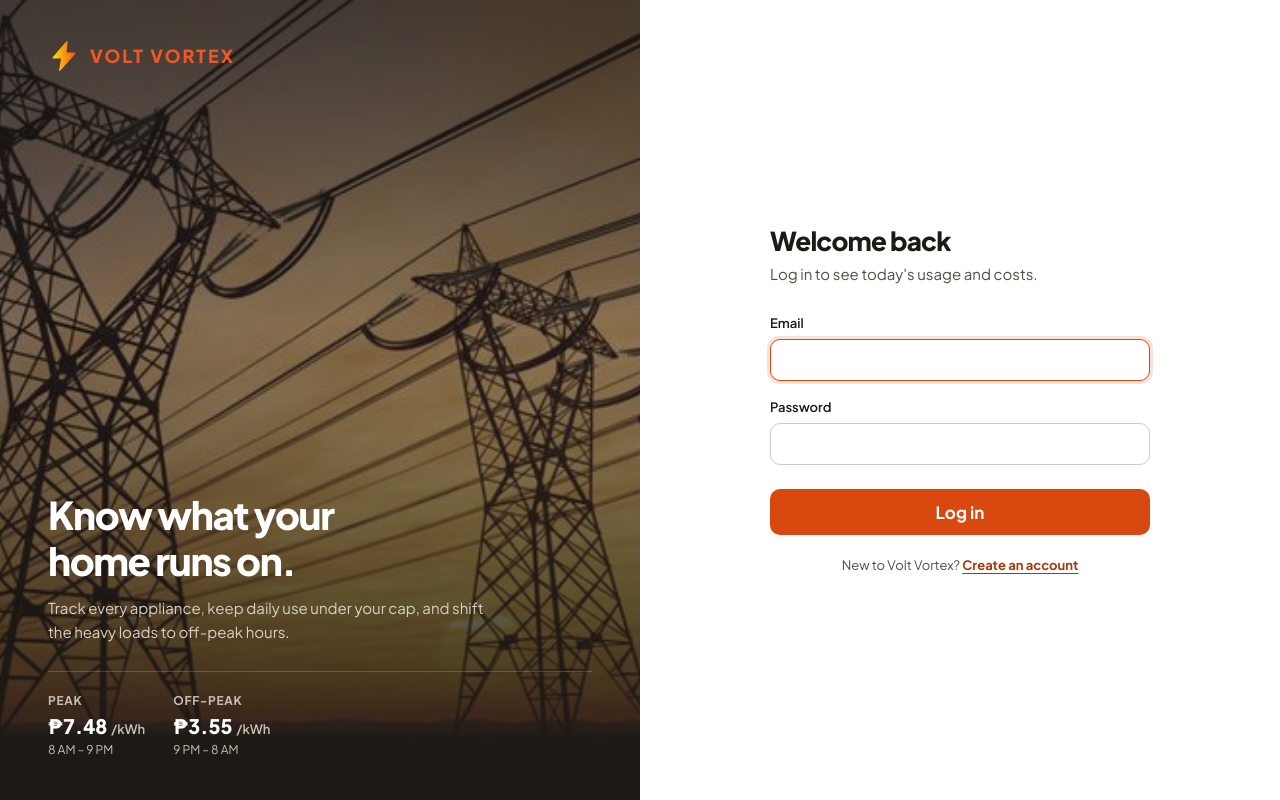
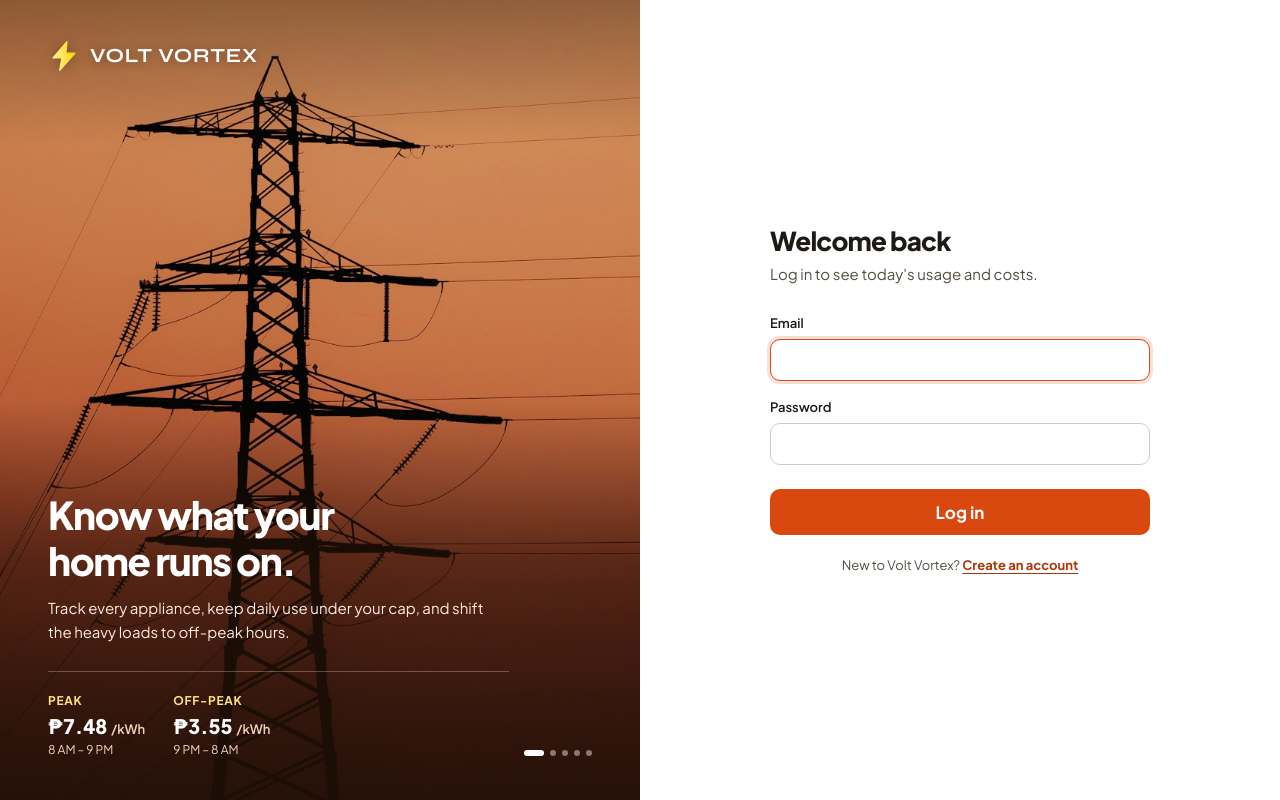
Before and after one commit to Shwarmanism/Appliances-Scheduler, a Flask app: page / in a window 1280 px wide. Run offline with Flask 3, Linux system fonts and the light colour scheme.

Commit message:
new logo font and login page slideshow

```diff
--- a/app/static/theme.css
+++ b/app/static/theme.css
@@ -114,8 +114,9 @@ button, input, select, textarea { font: inherit; color: inherit; }
 .brand-mark { display: grid; place-items: center; line-height: 0; }
 .logo-bolt { display: block; overflow: visible; }
 .brand-name {
-    font-weight: 800; font-size: 1rem; letter-spacing: 2px; text-transform: uppercase;
-    color: #f25622; white-space: nowrap;
+    font-family: "Syne", var(--font); font-weight: 700;
+    font-size: 1.0625rem; letter-spacing: .04em; text-transform: uppercase;
+    color: #f25622; white-space: nowrap; line-height: 1;
 }
 
 .nav { display: flex; flex-direction: column; gap: 2px; }
@@ -407,27 +408,35 @@ input[type="checkbox"]:not(.switch), input[type="radio"] { accent-color: var(--a
    ========================================================================== */
 .auth { min-height: 100vh; display: grid; grid-template-columns: minmax(0, 1fr) minmax(0, 1fr); background: var(--surface); }
 .auth-aside {
-    position: relative; overflow: hidden; display: flex; flex-direction: column; justify-content: space-between;
-    padding: 40px 48px; color: #f4efe8; background: var(--ink);
+    position: relative; overflow: hidden; isolation: isolate;
+    display: flex; flex-direction: column; justify-content: space-between; align-items: flex-start;
+    padding: 40px 48px; color: #fff4ea; background: #3a1d0c;
 }
-.auth-aside::before {
-    content: ""; position: absolute; inset: 0; z-index: 0;
-    background: var(--auth-img) center / cover no-repeat;
-    opacity: .78;
+.auth-slides { position: absolute; inset: 0; z-index: -2; }
+.auth-slide {
+    position: absolute; inset: 0; background-size: cover; background-repeat: no-repeat;
+    opacity: 0; transform: scale(1.04);
+    transition: opacity 1.2s ease, transform 6s ease-out;
 }
+.auth-slide.is-on { opacity: 1; transform: scale(1); }
+.auth-dots { position: absolute; right: 48px; bottom: 44px; display: flex; gap: 6px; }
+.auth-dots i { width: 6px; height: 6px; border-radius: 99px; background: rgba(255, 244, 234, .45); transition: width 300ms var(--ease), background 300ms; }
+.auth-dots i.on { width: 20px; background: #fff; }
 .auth-aside::after {
-    content: ""; position: absolute; inset: 0; z-index: 0;
-    background: linear-gradient(180deg, rgba(29, 26, 22, .55) 0%, rgba(29, 26, 22, .15) 40%, rgba(29, 26, 22, .92) 100%);
+    content: ""; position: absolute; inset: 0; z-index: -1;
+    background: linear-gradient(180deg, rgba(40, 19, 7, .38) 0%, rgba(40, 19, 7, 0) 18%, rgba(40, 19, 7, 0) 50%, rgba(40, 19, 7, .6) 70%, rgba(32, 15, 6, .9) 100%);
 }
-.auth-aside > * { position: relative; z-index: 1; }
-.auth-aside .brand-name { font-size: 1.125rem; }
+.auth-aside .brand-name { color: #fff; font-size: 1.25rem; text-shadow: 0 1px 8px rgba(40, 19, 7, .35); }
+.auth-aside .logo-bolt stop:first-child { stop-color: #fff3a0; }
+.auth-aside .logo-bolt stop:last-child { stop-color: #ffd400; }
+.auth-aside .brand .logo-bolt { width: 32px; height: 32px; filter: drop-shadow(0 1px 6px rgba(40, 19, 7, .35)); }
 .auth-pitch h2 { font-size: clamp(1.75rem, 3vw, 2.5rem); font-weight: 800; letter-spacing: -0.035em; color: #fff; max-width: 16ch; }
-.auth-pitch p { margin-top: 12px; color: #d9d0c4; max-width: 42ch; }
-.rates { display: flex; gap: 28px; margin-top: 28px; padding-top: 20px; border-top: 1px solid rgba(255, 255, 255, .18); }
-.rate-k { font-size: var(--fs-xs); font-weight: 700; color: #c9bfb2; text-transform: uppercase; letter-spacing: .06em; }
+.auth-pitch p { margin-top: 12px; color: #ffeadb; max-width: 42ch; }
+.rates { display: flex; gap: 28px; margin-top: 28px; padding-top: 20px; border-top: 1px solid rgba(255, 236, 220, .28); }
+.rate-k { font-size: var(--fs-xs); font-weight: 700; color: #ffe27a; text-transform: uppercase; letter-spacing: .06em; }
 .rate-v { font-size: var(--fs-lg); font-weight: 800; color: #fff; font-variant-numeric: tabular-nums; }
-.rate-v small { font-size: var(--fs-sm); font-weight: 600; color: #c9bfb2; }
-.rate-t { font-size: var(--fs-xs); color: #c9bfb2; }
+.rate-v small { font-size: var(--fs-sm); font-weight: 600; color: #f3d3bb; }
+.rate-t { font-size: var(--fs-xs); color: #f3d3bb; }
 
 .auth-main { display: flex; align-items: center; justify-content: center; padding: 40px 24px; }
 .auth-form { width: 100%; max-width: 380px; }
--- a/app/templates/_auth.html
+++ b/app/templates/_auth.html
@@ -9,12 +9,25 @@
     <title>{% block title %}{% endblock %} · Volt Vortex</title>
     <link rel="preconnect" href="https://fonts.googleapis.com">
     <link rel="preconnect" href="https://fonts.gstatic.com" crossorigin>
-    <link href="https://fonts.googleapis.com/css2?family=Plus+Jakarta+Sans:wght@400;500;600;700;800&display=swap" rel="stylesheet">
+    <link href="https://fonts.googleapis.com/css2?family=Syne:wght@700&family=Plus+Jakarta+Sans:wght@400;500;600;700;800&display=swap" rel="stylesheet">
     <link rel="stylesheet" href="{{ url_for('static', filename='theme.css') }}">
 </head>
 <body>
     <div class="auth">
-        <aside class="auth-aside" style="--auth-img: url('{{ url_for('static', filename='dashboard_slides/tip2.jpg') }}')">
+        {%- set slides = [
+            ('auth/login.jpg', '58% 40%'),
+            ('auth/register.jpg', '52% center'),
+            ('auth/turbines-gold.jpg', '48% center'),
+            ('auth/turbines-red.jpg', 'center 62%'),
+            ('auth/home-lamp.jpg', 'center 55%'),
+        ] -%}
+        {%- set start = self.auth_start()|trim|int -%}
+        <aside class="auth-aside">
+            <div class="auth-slides" id="authSlides" aria-hidden="true">
+                {% for img, pos in slides %}
+                <div class="auth-slide{% if loop.index0 == start %} is-on{% endif %}" data-src="{{ url_for('static', filename=img) }}" style="background-position: {{ pos }};{% if loop.index0 == start %} background-image: url('{{ url_for('static', filename=img) }}');{% endif %}"></div>
+                {% endfor %}
+            </div>
             <a href="{{ url_for('access.login') }}" class="brand">
                 <span class="brand-mark">{{ logo_mark("lm-aside", 32) }}</span>
                 <span class="brand-name">Volt Vortex</span>
@@ -35,6 +48,7 @@
                     </div>
                 </div>
             </div>
+            <div class="auth-dots" id="authDots" aria-hidden="true">{% for _ in slides %}<i{% if loop.index0 == start %} class="on"{% endif %}></i>{% endfor %}</div>
         </aside>
 
         <main class="auth-main">
@@ -56,6 +70,30 @@
                 {% endif %}
                 {% endwith %}
                 {% block content %}{% endblock %}
+{#- which slide each page starts on -#}{% if false %}{% block auth_start %}0{% endblock %}{% endif %}
+<script>
+(function () {
+    var slides = [].slice.call(document.querySelectorAll('#authSlides .auth-slide'));
+    var dots = [].slice.call(document.querySelectorAll('#authDots i'));
+    if (slides.length < 2) return;
+    var cur = slides.findIndex(function (s) { return s.classList.contains('is-on'); });
+    if (cur < 0) cur = 0;
+    function load(s) { if (!s.style.backgroundImage) s.style.backgroundImage = "url('" + s.dataset.src + "')"; }
+    // preload the rest once the page has settled
+    window.addEventListener('load', function () { slides.forEach(load); });
+    function show(i) {
+        load(slides[i]);
+        slides[cur].classList.remove('is-on');
+        slides[i].classList.add('is-on');
+        dots.forEach(function (d, k) { d.classList.toggle('on', k === i); });
+        cur = i;
+    }
+    setInterval(function () {
+        if (document.hidden) return;
+        show((cur + 1) % slides.length);
+    }, 5000);
+})();
+</script>
             </div>
         </main>
     </div>
--- a/app/templates/base.html
+++ b/app/templates/base.html
@@ -17,7 +17,7 @@
     <title>{% block title %}{% endblock %} · Volt Vortex</title>
     <link rel="preconnect" href="https://fonts.googleapis.com">
     <link rel="preconnect" href="https://fonts.gstatic.com" crossorigin>
-    <link href="https://fonts.googleapis.com/css2?family=Plus+Jakarta+Sans:wght@400;500;600;700;800&display=swap" rel="stylesheet">
+    <link href="https://fonts.googleapis.com/css2?family=Syne:wght@700&family=Plus+Jakarta+Sans:wght@400;500;600;700;800&display=swap" rel="stylesheet">
     <link rel="stylesheet" href="{{ url_for('static', filename='theme.css') }}">
     {% block head %}{% endblock %}
 </head>
--- a/app/templates/login.html
+++ b/app/templates/login.html
@@ -1,4 +1,5 @@
 {% extends '_auth.html' %}
+{% block auth_start %}0{% endblock %}
 {% block title %}Log in{% endblock %}
 {% block content %}
 <h1>Welcome back</h1>
--- a/app/templates/register.html
+++ b/app/templates/register.html
@@ -1,4 +1,5 @@
 {% extends '_auth.html' %}
+{% block auth_start %}1{% endblock %}
 {% block title %}Create account{% endblock %}
 {% block content %}
 {% set f = form | default({}) %}
```
Also changed, not shown: app/static/auth/home-lamp.jpg (added), app/static/auth/login.jpg (added), app/static/auth/register.jpg (added), app/static/auth/turbines-gold.jpg (added), app/static/auth/turbines-red.jpg (added).
